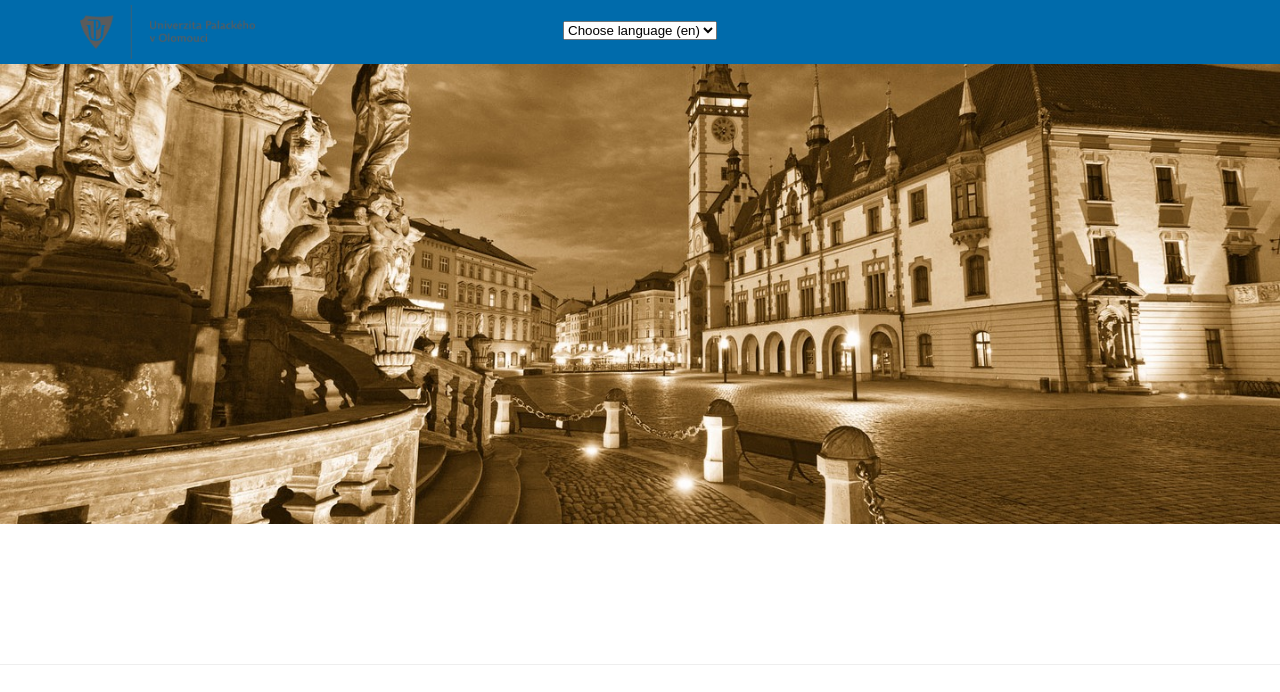
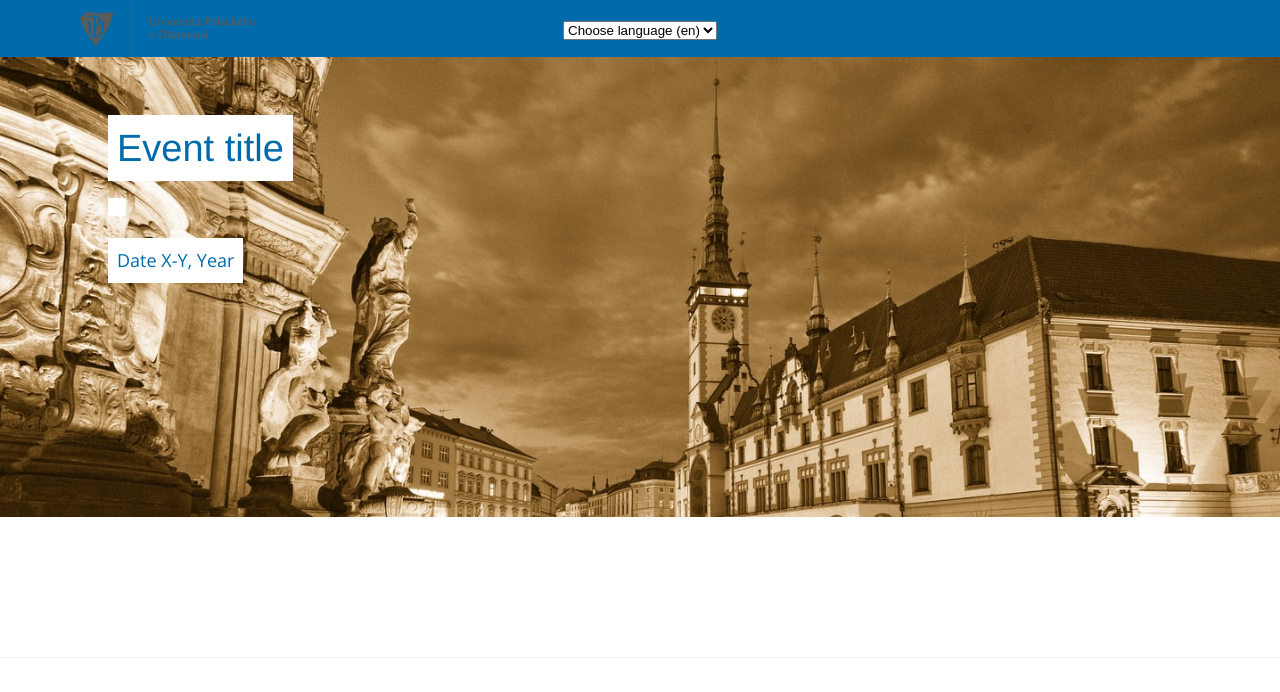
Before and after one commit to romanistika-upol/template1, a Jekyll site: the page built from index.html, in a window 1280 px wide. Shown: the top 692 px of the page. Built offline with Jekyll 4.4.1, drawn with Linux system fonts in a browser that asks for light colours; some of the changed text lies outside the part shown; grey boxes are pictures that could not be loaded.

Commit message:
header fixed

```diff
--- a/_includes/footer.html
+++ b/_includes/footer.html
@@ -26,7 +26,7 @@
       <div class="uk-width-1-1 uk-width-medium-1-4">
         <div class="uk-panel widget_text paticka">
           <p>
-            <b>{{ site.event.title }}</b>
+            <b>{{ site.event.title }} - {{ site.event.subtitle }}</b>
             <br>
             {{ site.event.dates }}
             <br>
--- /dev/null
+++ b/_includes/header.html
@@ -0,0 +1,16 @@
+    <header class="img-banner" style="background-image: url('{% if page.image %}{{ page.image }}{% else %}{{ site.images.banner }}{% endif %}')">
+      <div class="uk-container uk-container-center" style="background:none">
+          <div class="header-title">
+              <h1 class="padded-multiline "><span>{{ site.event.title }} </span></h1>
+              <p class="padded-multiline "><span><strong>{{ site.event.subtitle.en }}</strong></span></p>
+              <p class="padded-multiline "><span>{{ site.event.dates }}</span></p>
+              </div>
+          </div>
+  </header>
+
+
+
+
+    <!---<img class="img-banner" src="./assets/banner.jpg">--->
+
+<!--<img class="img-banner" src="{% if page.image %}{{ page.image }}{% else %}{{ site.images.banner }}{% endif %}">  -->
--- a/_includes/nav.html
+++ b/_includes/nav.html
@@ -16,13 +16,13 @@
               {% assign posts=site.posts | where:"ref", page.ref | sort: 'lang' %}
               {% for post in posts %} <li><a href="{{ post.url | prepend: site.baseurl }}" class="{{ post.lang }}">{{ post.lang }}</a></li> {% endfor %}
 
-              {% assign pages=site.pages | where:"ref", page.ref | sort: 'lang' %}
+          </ul>
+            {% assign pages=site.pages | where:"ref", page.ref | sort: 'lang' %}
               <select name="langSwitcher" onchange="location = this.value;">
-              <option selected disabled>Choose language ({{ page.lang }})</option>
-              {% for page in pages %}
-              <option value="{{ page.url | prepend: site.baseurl }}" class="{{ page.lang }}">{{ page.lang }}</option> {% endfor %}
+                <option selected disabled>Choose language ({{ page.lang }})</option>
+                {% for page in pages %}
+                  <option value="{{ page.url | prepend: site.baseurl }}" class="{{ page.lang }}">{{ page.lang }}</option> {% endfor %}
               </select>
-          </ul>
         </nav>
     </div>
   </div>
--- a/_layouts/default.html
+++ b/_layouts/default.html
@@ -7,12 +7,7 @@
   <body data-rsssl=1 class="home page-template-default page page-id-30 tm-isblog wp-front_page wp-page wp-page-30 tm-article-blog cookies-not-set woocommerce-no-js tribe-no-js">
     {% include nav.html %}
 
-    <title>{% if page.image %}{{ page.title | escape }}{% else %}{{ site.title[page.lang] | escape }}{% endif %}</title>
-
-
-    <!---<img class="img-banner" src="./assets/banner.jpg">--->
-
-<img class="img-banner" src="{% if page.image %}{{ page.image }}{% else %}{{ site.images.banner }}{% endif %}">
+    {% include header.html %}
 
     <div class="uk-container uk-container-center">
       <section class="tm-top-c uk-grid" data-uk-grid-match="{target:'> div > .uk-panel'}" data-uk-grid-margin="">
--- a/assets/css/custom.css
+++ b/assets/css/custom.css
@@ -5,9 +5,35 @@
 .img-banner{
     width:100%;
     height:460px;
-    object-fit:cover
+    object-fit:cover;
+    background-attachment: fixed;
+    background-size:cover;
+    position:relative
 }
 
 html{
     font: 400 1.125rem / 1.5 'Open Sans' !important;
 }
+
+span{
+    display:inline-block !important
+}
+.padded-multiline span {
+    color: #006bab;
+    background-color: #fff;
+    display: inline;
+    padding: 0.5rem;
+    /* Needs prefixing */
+    -webkit-box-decoration-break: clone;
+    box-decoration-break: clone;
+}
+
+.header-title{
+    padding:1em
+}
+
+.langSwitcher{
+    position:absolute;
+    top:0;
+    right:1em
+}
```
